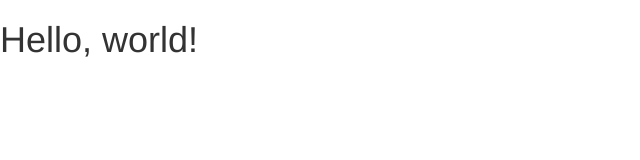
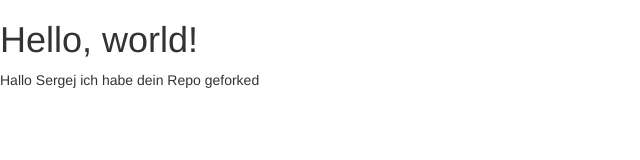
Before and after one commit to sslg10/Sergejs-Repository, a plain HTML site: page index.html in a window 1280 px wide. Shown: the whole page, without its empty margins (0-640 px from the left). Drawn offline with nearby package versions, Linux system fonts and the light colour scheme.

Commit message:
ich habe einen neuen paragraph hinzugefuegt

```diff
--- a/index.html
+++ b/index.html
@@ -18,6 +18,7 @@
   </head>
   <body>
     <h1>Hello, world!</h1>
+	<p>Hallo Sergej ich habe dein Repo geforked</p>
 
     <!-- jQuery (necessary for Bootstrap's JavaScript plugins) -->
     <script src="https://ajax.googleapis.com/ajax/libs/jquery/1.11.1/jquery.min.js"></script>
```
